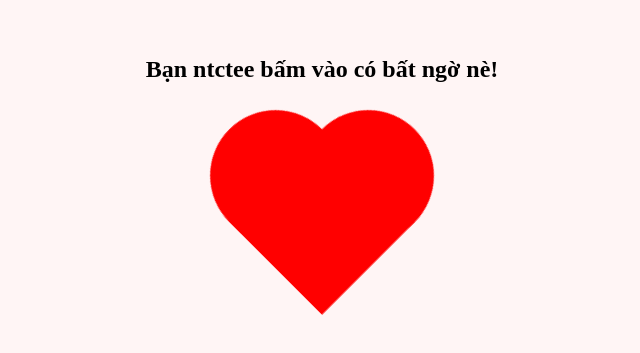
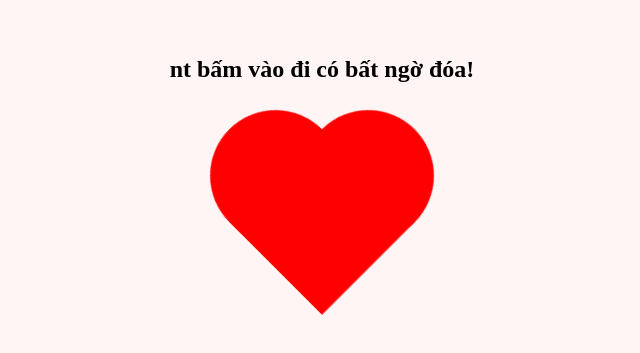
Before and after one commit to izagod05/izagod, a plain HTML site: page index.html in a window 1280 px wide. Shown: the part 239-592 px from the top of the page, without its empty margins (318-958 px from the left). Drawn offline with Linux system fonts and the light colour scheme.

Commit message:
Update index.html

```diff
--- a/index.html
+++ b/index.html
@@ -3,7 +3,7 @@
 <head>
     <meta charset="UTF-8">
     <meta name="viewport" content="width=device-width, initial-scale=1.0">
-    <title>Trái Tim Yêu Thương</title>
+    <title>Cẩn Thận Nhé</title>
     <style>
         body {
             display: flex;
@@ -92,7 +92,7 @@
     </style>
 </head>
 <body>
-    <h2>Bạn ntctee bấm vào có bất ngờ nè!</h2>
+    <h2>nt bấm vào đi có bất ngờ đóa!</h2>
     <div class="container">
         <div class="heart" onclick="showMessage()"></div>
         <div class="message" id="message"></div>
```
